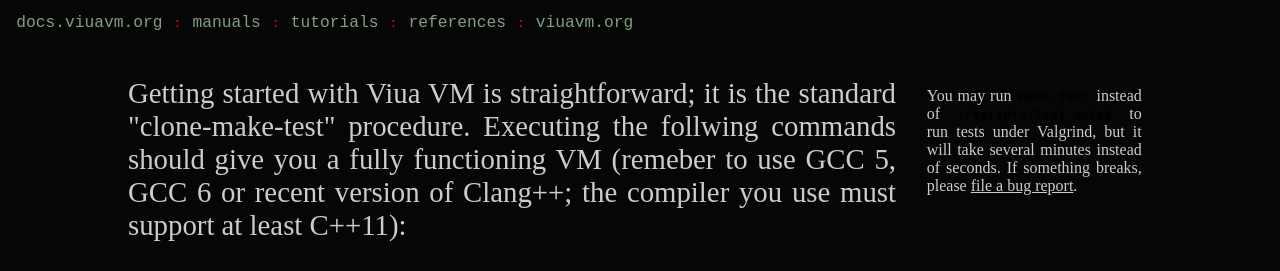
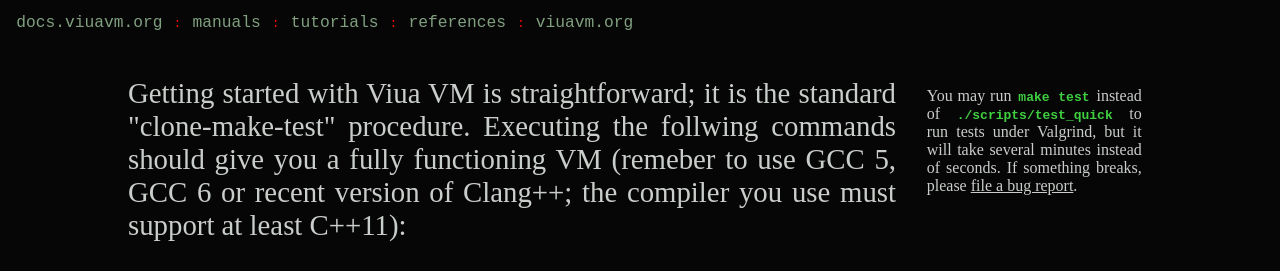
Before and after one commit to marekjm/docs.viuavm.org, a Jekyll site: the page built from index.html, in a window 1280 px wide. Shown: the top 271 px of the page. Built offline with Jekyll 4.4.1, drawn with Linux system fonts in a browser that asks for light colours.

Commit message:
Fix a color issue

```diff
--- a/css/style.css
+++ b/css/style.css
@@ -167,7 +167,7 @@
     color: #40cf40;
     font-weight: bold;
 }
-.chapter p.note > code {
+.chapter p.note.important-note > code {
     color: #000;
 }
 
```
